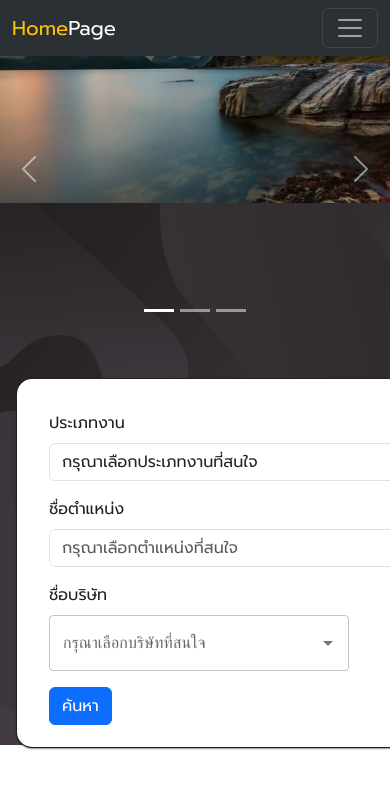
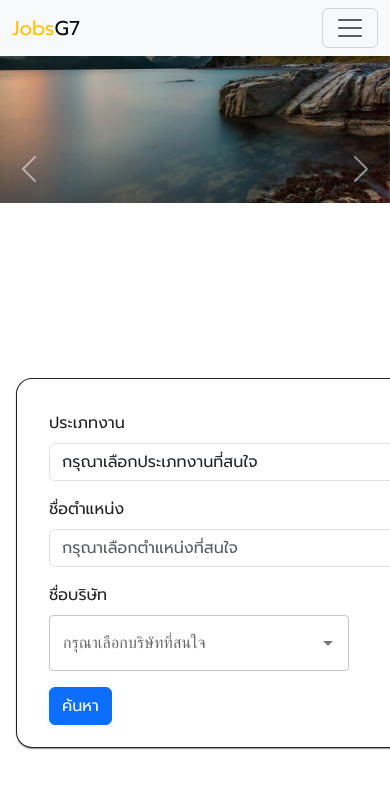
Before and after one commit to ThanabodeeSaepui/job-database-project, a React (Vite) app in the folder apps/frontend/: page / in a window 390 px wide. Shown: the top 788 px of the page. Built offline with nearby package versions, Linux system fonts and the light colour scheme; no server answers.

Commit message:
responsive UI

```diff
--- a/apps/frontend/src/components/Company.jsx
+++ b/apps/frontend/src/components/Company.jsx
@@ -34,14 +34,14 @@ const Company = () => {
         disableGutters
         maxWidth="sm"
         component="main"
-        sx={{ pt: 15, pb: 6 }}
+        sx={{ pt: 15, pb: 6, width: { xs: "70%", lg: 800 } }}
       >
         <Card
           sx={{
-            minWidth: 275,
-            maxWidth: 800,
-            width: 600,
-            height: 500,
+            // minWidth: 275,
+            // maxWidth: 800,
+            // width: 600,
+            // height: 500,
             mt: 2,
             border: 1,
             borderRadius: "16px",
--- a/apps/frontend/src/components/Description.jsx
+++ b/apps/frontend/src/components/Description.jsx
@@ -35,16 +35,15 @@ const Description = () => {
       <Navbar />
       <Container
         disableGutters
-        maxWidth="sm"
         component="main"
-        sx={{ pt: 15, pb: 6 }}
+        sx={{ pt: 15, pb: 6, width: { xs: "70%", lg: 800 } }}
       >
         <Card
           sx={{
-            minWidth: 275,
-            maxWidth: 800,
-            width: 600,
-            height: 500,
+            // minWidth: 275,
+            // maxWidth: 800,
+            // width: 600,
+            // height: 500,
             mt: 2,
             border: 1,
             borderRadius: "16px",
--- a/apps/frontend/src/components/Homepage.jsx
+++ b/apps/frontend/src/components/Homepage.jsx
@@ -5,9 +5,9 @@ import image3 from "./image/image3.jpg";
 import "../components/style/Homepage.css";
 import "./style/bg.css";
 
-import Card from '@mui/material/Card';
+import Card from "@mui/material/Card";
 import CardContent from "@mui/material/CardContent";
-import Container from '@mui/material/Container';
+import Container from "@mui/material/Container";
 import TextField from "@mui/material/TextField";
 import Autocomplete from "@mui/material/Autocomplete";
 import { useQuery } from "@tanstack/react-query";
@@ -48,65 +48,112 @@ const Homepage = () => {
   const handleSearch = (e) => {
     // console.log(fee);
     e.preventDefault();
-    navigate('/serch',{state:{job:job,category:category,company:company}})
+    navigate("/serch", {
+      state: { job: job, category: category, company: company },
+    });
   };
 
   return (
-    <div className="bg">
+    <div>
       <Navbar />
       <div id="carouselExampleIndicators" class="carousel slide">
         <div class="carousel-indicators">
-          <button type="button" data-bs-target="#carouselExampleIndicators" data-bs-slide-to="0" class="active" aria-current="true" aria-label="Slide 1"></button>
-          <button type="button" data-bs-target="#carouselExampleIndicators" data-bs-slide-to="1" aria-label="Slide 2"></button>
-          <button type="button" data-bs-target="#carouselExampleIndicators" data-bs-slide-to="2" aria-label="Slide 3"></button>
+          <button
+            type="button"
+            data-bs-target="#carouselExampleIndicators"
+            data-bs-slide-to="0"
+            class="active"
+            aria-current="true"
+            aria-label="Slide 1"
+          ></button>
+          <button
+            type="button"
+            data-bs-target="#carouselExampleIndicators"
+            data-bs-slide-to="1"
+            aria-label="Slide 2"
+          ></button>
+          <button
+            type="button"
+            data-bs-target="#carouselExampleIndicators"
+            data-bs-slide-to="2"
+            aria-label="Slide 3"
+          ></button>
         </div>
         <div class="carousel-inner">
           <div class="carousel-item active">
-            <img src={image1} class="d-block w-100" alt="..."/>
+            <img src={image1} class="d-block w-100" alt="..." />
             <div class="carousel-caption d-none d-md-block">
               <h5>!! โฆษณา !!</h5>
               <p>สนใจติดต่อโฆษณาได้ที่ช่องทางนี้ xxxxxxxxxx</p>
             </div>
           </div>
           <div class="carousel-item">
-            <img src={image2} class="d-block w-100" alt="..."/>
+            <img src={image2} class="d-block w-100" alt="..." />
             <div class="carousel-caption d-none d-md-block">
               <h5>!! โฆษณา !!</h5>
               <p>สนใจติดต่อโฆษณาได้ที่ช่องทางนี้ xxxxxxxxxx</p>
             </div>
           </div>
           <div class="carousel-item">
-            <img src={image3} class="d-block w-100" alt="..."/>
+            <img src={image3} class="d-block w-100" alt="..." />
             <div class="carousel-caption d-none d-md-block">
               <h5>!! โฆษณา !!</h5>
               <p>สนใจติดต่อโฆษณาได้ที่ช่องทางนี้ xxxxxxxxxx</p>
             </div>
           </div>
         </div>
-        <button class="carousel-control-prev" type="button" data-bs-target="#carouselExampleIndicators" data-bs-slide="prev">
+        <button
+          class="carousel-control-prev"
+          type="button"
+          data-bs-target="#carouselExampleIndicators"
+          data-bs-slide="prev"
+        >
           <span class="carousel-control-prev-icon" aria-hidden="true"></span>
           <span class="visually-hidden">Previous</span>
         </button>
-        <button class="carousel-control-next" type="button" data-bs-target="#carouselExampleIndicators" data-bs-slide="next">
+        <button
+          class="carousel-control-next"
+          type="button"
+          data-bs-target="#carouselExampleIndicators"
+          data-bs-slide="next"
+        >
           <span class="carousel-control-next-icon" aria-hidden="true"></span>
           <span class="visually-hidden">Next</span>
         </button>
       </div>
 
-      <Container maxWidth="sm" sx={{mt:5}}>
-      <Card sx={{ minWidth: 275, maxWidth: 800, width: 600, height:370, mt:2, border:1, borderRadius: '16px'}}>
+      <Container maxWidth="sm" sx={{ mt: 5, mb: 5 }}>
+        <Card
+          sx={{
+            minWidth: 275,
+            maxWidth: 800,
+            width: 600,
+            height: 370,
+            mt: 2,
+            border: 1,
+            borderRadius: "16px",
+          }}
+        >
           <CardContent>
             <div className="m-3">
               <div className="mb-3">
                 <label for="exampleFormControlTextarea1" className="form-label">
                   ประเภทงาน
                 </label>
-              <select className="form-select" aria-label="Default select example" onChange={(e) => setCategory(e.target.value)}>
+                <select
+                  className="form-select"
+                  aria-label="Default select example"
+                  onChange={(e) => setCategory(e.target.value)}
+                >
                   <option selected>กรุณาเลือกประเภทงานที่สนใจ</option>
                   <option value="Accounting">Accounting</option>
-                <option value="Electrical Engineering">Electrical Engineering</option>
+                  <option value="Electrical Engineering">
+                    Electrical Engineering
+                  </option>
                   <option value="Civil Engineering">Civil Engineering</option>
-                <option value="Computer Engineering">Computer Engineering</option>
+                  <option value="Computer Engineering">
+                    Computer Engineering
+                  </option>
                 </select>
               </div>
 
@@ -136,7 +183,11 @@ const Homepage = () => {
                   )}
                 />
               </div>
-            <button type="submit" className="btn btn-primary"  onClick={handleSearch}>
+              <button
+                type="submit"
+                className="btn btn-primary"
+                onClick={handleSearch}
+              >
                 ค้นหา
               </button>
             </div>
--- a/apps/frontend/src/components/Navbar.jsx
+++ b/apps/frontend/src/components/Navbar.jsx
@@ -1,24 +1,43 @@
-import * as React from 'react';
+import * as React from "react";
 
 const Navbar = () => {
   return (
     <div>
-      <nav class="navbar navbar-expand-lg bg-body-tertiary fixed-top" data-bs-theme="dark">
+      <nav
+        class="navbar navbar-expand-lg bg-body-tertiary fixed-top"
+        data-bs-theme="light"
+      >
         <div class="container">
-          <a class="navbar-brand" href="/"><span className='text-warning'>Home</span>Page</a>
-          <button class="navbar-toggler" type="button" data-bs-toggle="collapse" data-bs-target="#navbarSupportedContent" aria-controls="navbarSupportedContent" aria-expanded="false" aria-label="Toggle navigation">
+          <a class="navbar-brand" href="/">
+            <span className="text-warning">Jobs</span>G7
+          </a>
+          <button
+            class="navbar-toggler"
+            type="button"
+            data-bs-toggle="collapse"
+            data-bs-target="#navbarSupportedContent"
+            aria-controls="navbarSupportedContent"
+            aria-expanded="false"
+            aria-label="Toggle navigation"
+          >
             <span class="navbar-toggler-icon"></span>
           </button>
           <div class="collapse navbar-collapse" id="navbarSupportedContent">
             <ul class="navbar-nav ms-auto mb-2 mb-lg-0">
               <li class="nav-item">
-                <a class="nav-link" href="/">หน้าหลัก</a>
+                <a class="nav-link" href="/">
+                  หน้าหลัก
+                </a>
               </li>
               <li class="nav-item">
-                <a class="nav-link" href="/createjob">โพสต์งาน</a>
+                <a class="nav-link" href="/createjob">
+                  โพสต์งาน
+                </a>
               </li>
               <li class="nav-item">
-                <a class="nav-link" href="/createcompany">เพิ่มบริษัท</a>
+                <a class="nav-link" href="/createcompany">
+                  เพิ่มบริษัท
+                </a>
               </li>
             </ul>
           </div>
--- a/apps/frontend/src/components/Serch.jsx
+++ b/apps/frontend/src/components/Serch.jsx
@@ -49,16 +49,19 @@ const Serch = (props) => {
         direction="column"
         justifyContent="center"
         alignItems="center"
+        sx={{ mt: 8 }}
       >
         {jobs.map((job, index) => {
           return (
             <div key={index}>
-              <Container maxWidth="m" sx={{ pt: 8 }}>
+              <Container
+                maxWidth="m"
+                sx={{ m: 2, width: { xs: 400, sm: 600, md: 800, lg: 1000 } }}
+              >
                 <Card
                   sx={{
-                    minWidth: 275,
-                    maxWidth: 800,
-                    width: 800,
+                    // minWidth: 275,
+                    // maxWidth: 800,
                     border: 1,
                     borderRadius: "16px",
                   }}
@@ -87,6 +90,7 @@ const Serch = (props) => {
                     <Button
                       size="medium"
                       variant="outlined"
+                      sx={{ m: 1 }}
                       onClick={() => {
                         navigate(`/Description/${job.id}`);
                       }}
--- a/apps/frontend/src/components/style/bg.css
+++ b/apps/frontend/src/components/style/bg.css
@@ -1,9 +1,8 @@
 .bg {
-    background-image: url("../image/bg.jpg");
-    height:46.56rem;
-    width: 100%;
-    position: relative;
-    background-size: cover;
-    background-repeat: no-repeat;
-    background-position: center center;
+  background-image: url("../image/bg.jpg");
+
+  /* Center and scale the image nicely */
+  background-position: center;
+  background-repeat: no-repeat;
+  background-size: cover;
 }
```
Lines whose indentation alone changed are shown as unchanged.
